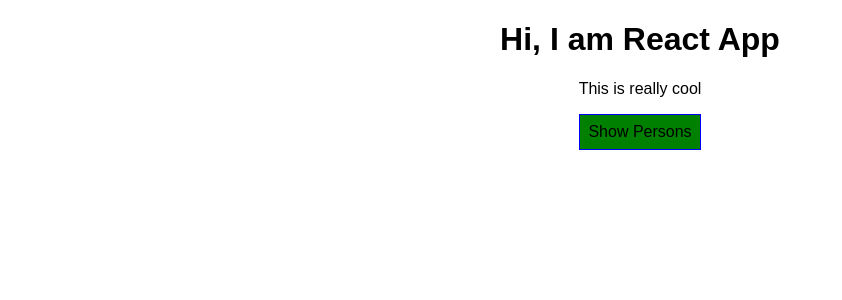
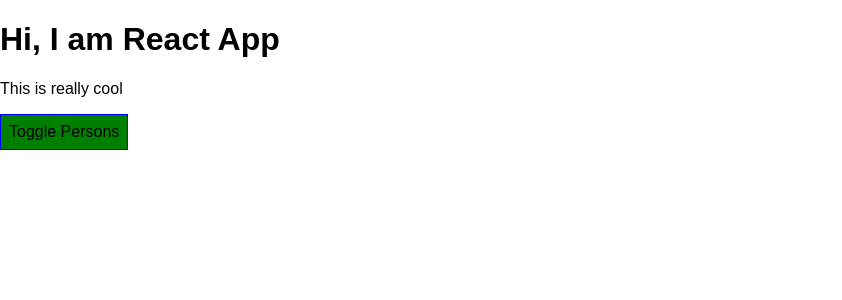
Before and after one commit to sitaramyadav/LearningReact, a React (Create React App) app in the folder complete-guide/: page / in a window 1280 px wide. Shown: the top 300 px of the page, without its empty margins (0-842 px from the left). Built offline with nearby package versions, Linux system fonts and the light colour scheme.

Commit message:
Removing inline style.

```diff
--- a/complete-guide/src/containers/App.css
+++ b/complete-guide/src/containers/App.css
@@ -2,10 +2,21 @@
      text-align: center;
  }
 
-.button {
-    backgroundColor: green;
+.button.red {
+    background-color: red;
     font: inherit;
     border: 1px solid blue;
     padding: 8px;
-    cursor: pointer
+    cursor: pointer;
+    text-align:center;
 }
+
+.button.green {
+    background-color: green;
+    font: inherit;
+    border: 1px solid blue;
+    padding: 8px;
+    cursor: pointer;
+    text-align:center;
+
+}
--- a/complete-guide/src/containers/App.js
+++ b/complete-guide/src/containers/App.js
@@ -1,15 +1,15 @@
 import React, {Component} from 'react';
 import './App.css';
+import classes from './App.css'
 import Person from './../components/Persons/Person/Person'
-import Cockpit from './../components/cockpit/Cockpit'
+// import Cockpit from './../components/cockpit/Cockpit'
 
 class App extends Component {
-        constructor(props) {
-            super(props);
-            // console.log('[App.js] Inside constructor ', props);
-            this.togglePersonHandler = this.togglePersonHandler.bind(this);
-            this.deletePersonHandler = this.deletePersonHandler.bind(this);
-            this.nameChangeHandler = this.nameChangeHandler.bind(this);
+    constructor(props) {
+        super(props);
+        this.togglePersonHandler = this.togglePersonHandler.bind(this);
+        this.deletePersonHandler = this.deletePersonHandler.bind(this);
+        this.nameChangeHandler = this.nameChangeHandler.bind(this);
         this.state = {
             persons: [
                 {id: 'first_person', name: 'Max', age: 21},
@@ -17,103 +17,79 @@ class App extends Component {
                 {id: 'thired_person', name: 'Brandon', age: 25}
             ],
             otherState: 'some other value',
-            showPerson: false
+            showPersons: false
         }
     }
 
     nameChangeHandler(event, id) {
-        // const person = this.state.persons.find();
         const personIndex = this.state.persons.findIndex(p => {
             return p.id === id;
         });
-    }
 
+        const person = {
+            ...this.state.persons[personIndex]
+        };
 
-    // if(this.state.showPerson) {
-    //     btnClass = classes.red;
-    // }
-    //
-    // if (this.state.persons.length <= 2) {
-    //     assignedClasses.push(classes.red);
-    // }
-    //
-    // if (this.state.persons.length <= 1) {
-    //     assignedClasses.push(classes.bold);
-    // }
+        person.name = event.target.value;
 
-    // componentWillMount(){
-    //     console.log('[App.js] inside component will mount');
-    // }
+        const persons = [...this.state.persons];
+        persons[personIndex] = person;
 
-    togglePersonHandler() {
-        const doesShow = this.state.showPerson;
-        this.setState({showPerson: !doesShow});
-
+        this.setState({persons: persons});
     }
 
     deletePersonHandler(personIndex) {
-
-        // const persons = this.state.persons.slice()
         const persons = [...this.state.persons];
-        console.log(persons.splice(personIndex, 1),'personssssss')
         persons.splice(personIndex, 1);
         this.setState({persons: persons});
 
     }
 
-    // const person = {...this.state.persons[personIndex]};
-    // const person = Object.assign({},this.state.persons[personIndex]);
-    //this is alternative of spread operator for objects;
-    // person.name = event.target.value;
-    // const persons = [...this.state.persons];
-    // persons[personIndex] = person;
-    // this.setState({persons: persons});
-    // }
+    togglePersonHandler() {
+        const doesShow = this.state.showPersons;
+        this.setState({showPersons: !doesShow});
+
+    }
 
     render() {
 
         let persons = null;
-        const style = {
-            backgroundColor: 'green',
-            font: 'inherit',
-            border: '1px solid blue',
-            padding: '8px',
-            cursor: 'pointer'
+        let btnClass = 'button green';
+
+        if (this.state.showPersons) {
+            persons = (
+                <div>{
+                    this.state.persons.map((person, index) => {
+                        return <Person
+                            name={person.name}
+                            age={person.age}
+                            key={person.id}
+                            changed={(event) => this.nameChangeHandler(event, person.id)}
+                        />
+                    })
+                }
+                </div>
+            )
+            btnClass = 'button red'
         }
 
-        if (this.state.showPerson) {
-            persons = (
-                <div>
-                <Person
-                    name={this.state.persons[0].name}
-                    age={this.state.persons[0].age}
-                    // persons={this.state.persons}
-                    // clicked={this.deletePersonHandler}
-                    // changed={this.nameChangeHandler}
-                    />
+        const assignedClasses = [];
 
-                    <Person name={this.state.persons[1].name}
-                            age={this.state.persons[1].age}
-                    />
-                    <Person name={this.state.persons[2].name}
-                            age={this.state.persons[2].age}
-                    />
+        if (this.state.persons.length <= 2) {
+            assignedClasses.push(classes.red);
+        }
 
-
-                </div>
-            )
+        if (this.state.persons.length <= 1) {
+            assignedClasses.push(classes.bold);
         }
 
         return (
-            <div className={"App"}>
+            <div className={classes.App}>
                 <h1>Hi, I am React App</h1>
-                <p > This is really cool</p>
-                <button style={style}  onClick={this.togglePersonHandler}>Show Persons
-                </button>
-                    {/*appTitle={this.props.title}*/}
-                    {/*showPersons={this.state.showPerson}*/}
-                    {/*persons={this.state.persons}*/}
-                    {/*clicked={this.togglePersonHandler}*/}
+                <p className={assignedClasses.join(' ')}> This is really cool</p>
+                <button
+                    className={btnClass}
+                    onClick={this.togglePersonHandler}>Toggle Persons</button>
                 {persons}
             </div>
         )
```
